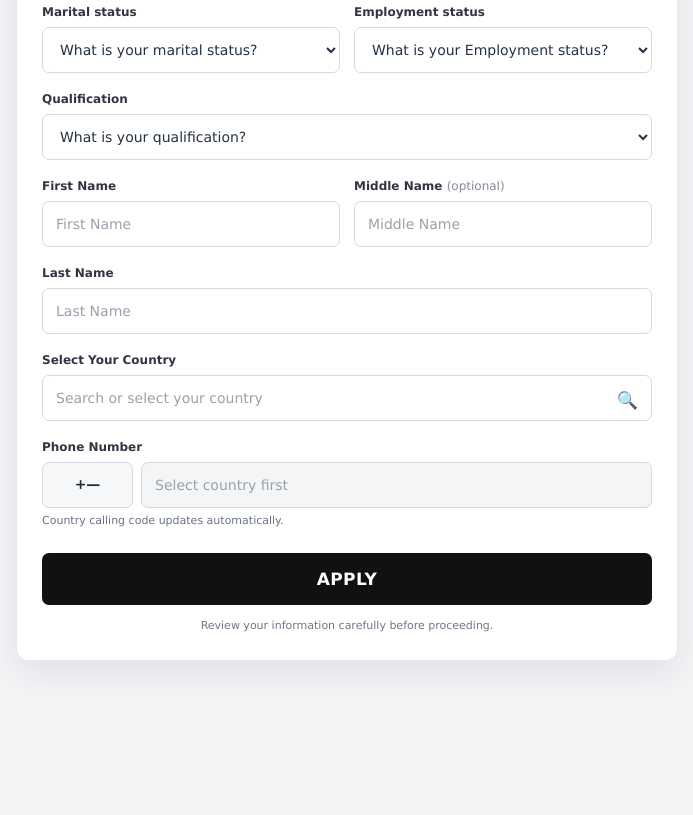
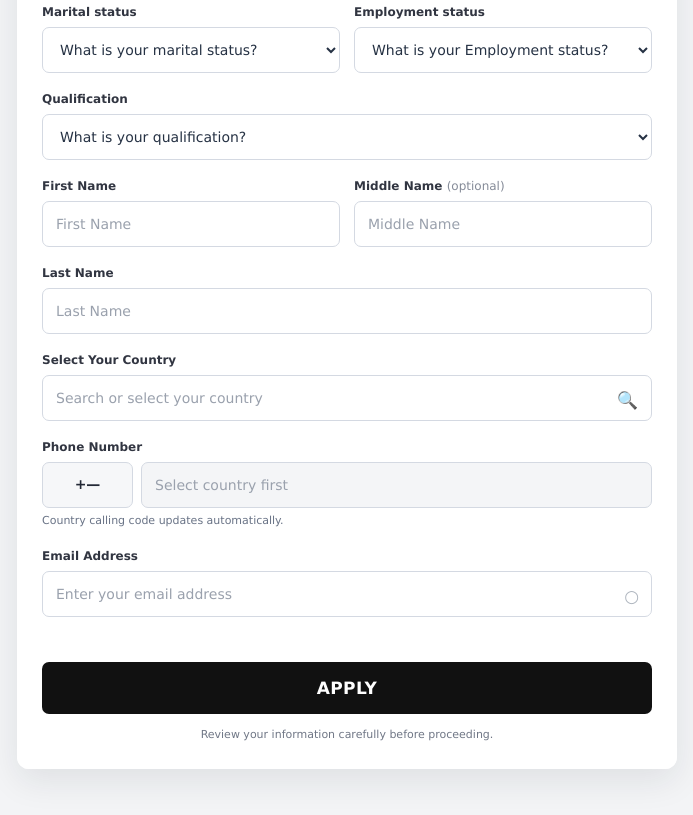
Before and after one commit to nwakeba/akeba, a plain HTML site: page discover-opportunities.html in a window 1280 px wide. Shown: the part 804-1619 px from the top of the page, without its empty margins (293-986 px from the left). Before the commit the page ends 1540 px from the top, so only its background shows below. Drawn offline with nearby package versions, Linux system fonts and the light colour scheme; a script that the page names is missing.

Commit message:
Update discover-opportunities.html

```diff
--- a/discover-opportunities.html
+++ b/discover-opportunities.html
@@ -486,6 +486,7 @@ autocomplete="family-name" required>
 </div>
 
 
+
 <!-- SEARCHABLE COUNTRY -->
 <div class="field full">
 <label for="countrySearch">Select Your Country</label>
@@ -532,7 +533,19 @@ Country calling code updates automatically.
 </small>
 </div>
 
+<div class="field full" id="emailField">
+<label for="email">Email Address</label>
+<div class="email-wrap">
+<input id="email" name="email"
+type="email" autocomplete="email"
+placeholder="Enter your email address"
+required>
+<span class="email-mark" id="emailMark">○</span>
+</div>
+<small class="hint" id="emailHint">
 
+</small>
+</div>
 
 </div>
 
```
